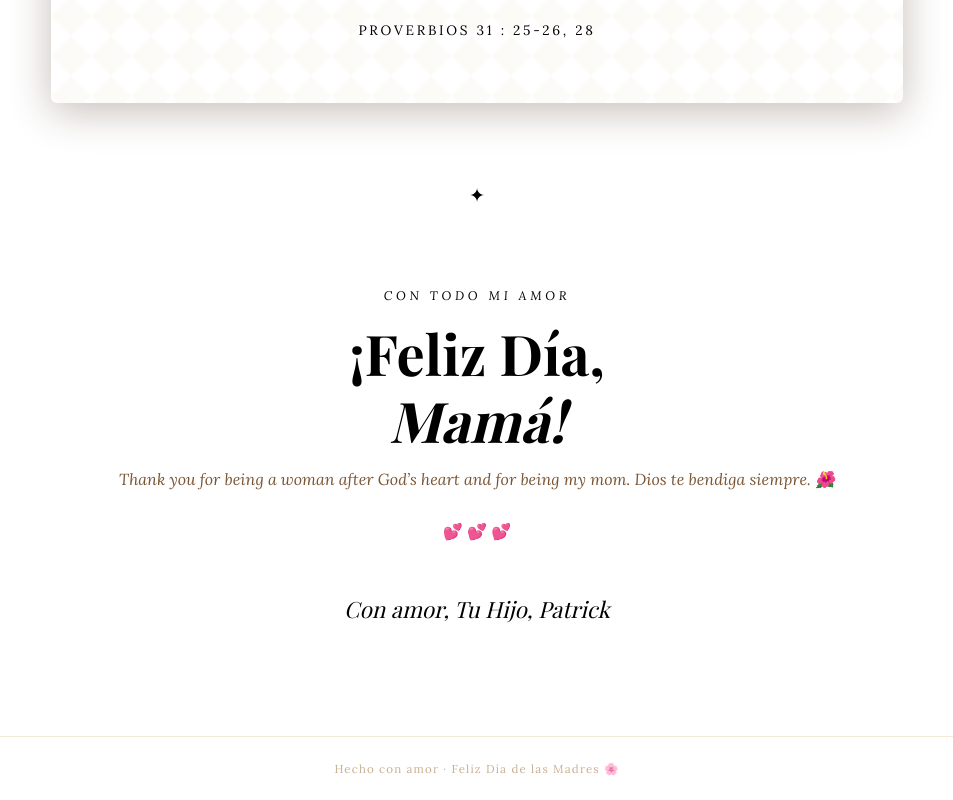
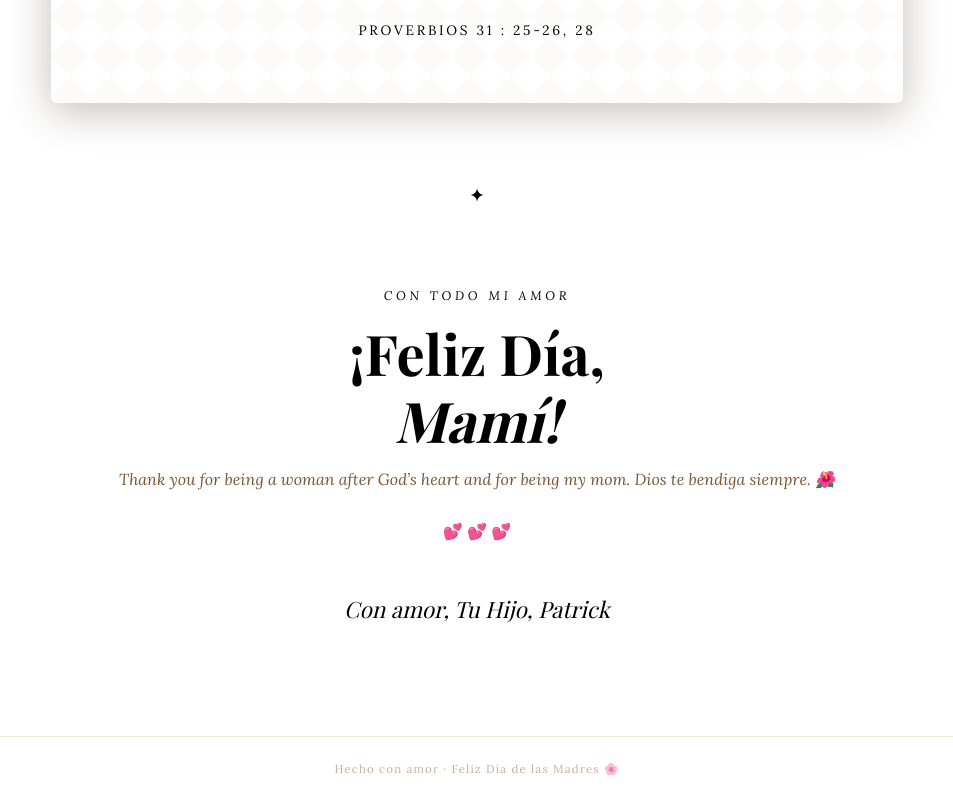
Before and after one commit to Pat-Testing-E3/Pat-Testing-E3.github.io, a plain HTML site: page index.html in a window 1280 px wide. Shown: the part 2643-3443 px from the top of the page, without its empty margins (163-1116 px from the left). Drawn offline with nearby package versions, Linux system fonts and the light colour scheme; a web font is replaced by a local one.

Commit message:
Update index.html

```diff
--- a/index.html
+++ b/index.html
@@ -497,7 +497,7 @@ Hoy y siempre, te llevaré en mi corazón. Que el Señor te bendiga y te proteja
 
   <section class="closing-section reveal">
     <p class="section-label">Con todo mi amor</p>
-    <h2>¡Feliz Día,<br><em>Mamá!</em></h2>
+    <h2>¡Feliz Día,<br><em>Mamí!</em></h2>
     <p class="closing-sub">Thank you for being a woman after God’s heart and for being my mom. Dios te bendiga siempre. 🌺</p>
     <div>💕 💕 💕</div>
     <!-- 👇 Replace "Tu Hijo/a" with your name -->
```
